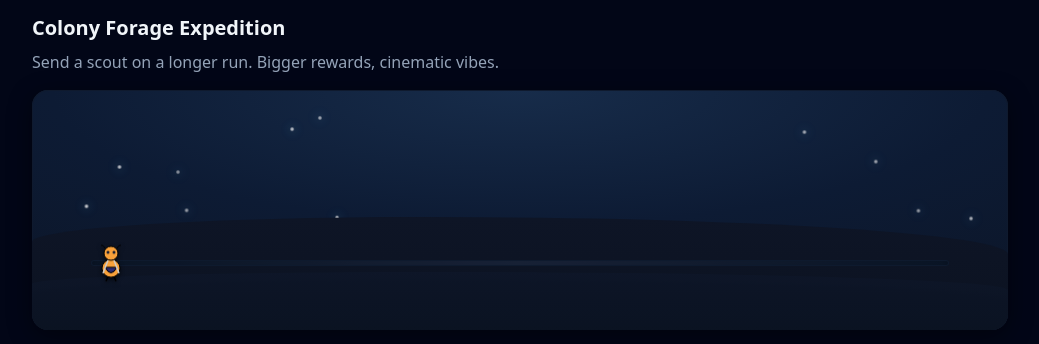
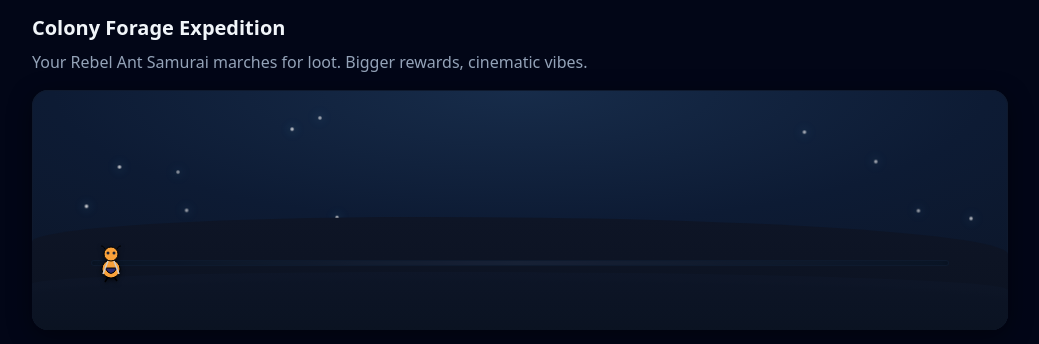
Before and after one commit to D1stknight/rebelants-playground, a Next.js app: page / in a window 1280 px wide. Both pictures are taken after a click on the button "🧭 Expedition". Shown: the part 152-496 px from the top of the page, without its empty margins (120-1159 px from the left). Built offline with nearby package versions, Linux system fonts and the light colour scheme.

Commit message:
Update Expedition.tsx

```diff
--- a/components/Expedition.tsx
+++ b/components/Expedition.tsx
@@ -15,12 +15,12 @@ export default function Expedition() {
   const [seed] = useState('guest-' + Math.random().toString(36).slice(2,8))
   const [modal, setModal] = useState<Prize | null>(null)
   const [glow, setGlow] = useState<'common'|'rare'|'ultra'|null>(null)
-  const [w, setW] = useState(0) // progress 0..100
+  const [w, setW] = useState(0)
+  const [frame, setFrame] = useState(1)
 
   const sceneRef = useRef<HTMLDivElement>(null)
   const antRef = useRef<HTMLDivElement>(null)
 
-  // set ant travel distance precisely based on trail width (CSS anim uses this value)
   useEffect(() => {
     const r = () => {
       const scene = sceneRef.current
@@ -30,7 +30,6 @@ export default function Expedition() {
       const trailRect = trail.getBoundingClientRect()
       const antRect = ant.getBoundingClientRect()
       const distance = Math.max(0, trailRect.width - antRect.width)
-      // we move the ant with JS translate during the run for accuracy
       ant.style.setProperty('--travel', `${distance}px`)
     }
     r()
@@ -62,17 +61,16 @@ export default function Expedition() {
     setGlow(null)
     setW(0)
 
-    // enable scene animation & start the “march”
     const scene = sceneRef.current
     const ant = antRef.current
     scene?.classList.add('animating','running')
 
-    // drive progress & ant movement (~5.2s)
     const start = Date.now()
     const dur = 5200
     const trail = scene?.querySelector('.trail') as HTMLDivElement | null
     const travel = ant ? parseFloat(getComputedStyle(ant).getPropertyValue('--travel')) || 0 : 0
 
+    // progress bar + ant movement
     const tick = () => {
       const t = Math.min(1, (Date.now() - start) / dur)
       setW(Math.round(t * 100))
@@ -81,7 +79,12 @@ export default function Expedition() {
     }
     requestAnimationFrame(tick)
 
-    // ask the API
+    // frame swap for walking (8fps)
+    let frameInterval: NodeJS.Timer | null = setInterval(() => {
+      setFrame(f => (f % 3) + 1)
+    }, 125)
+
+    // call API
     let prize: Prize = { type:'none', label:'Nothing this time' }
     try {
       const res = await fetch('/api/expedition', {
@@ -98,9 +101,12 @@ export default function Expedition() {
       }
     } catch (_) {}
 
-    // finish the run
+    // finish run
     await new Promise(r => setTimeout(r, dur))
     scene?.classList.remove('running')
+    if (frameInterval) clearInterval(frameInterval)
+    setFrame(2) // back to center
+
     if (prize.type === 'crate') {
       setGlow(prize.rarity)
       if (prize.rarity !== 'common' && scene) confettiBurst(scene)
@@ -112,11 +118,10 @@ export default function Expedition() {
   return (
     <section>
       <h2 className="text-xl font-semibold mb-2">Colony Forage Expedition</h2>
-      <p className="text-slate-400 mb-4">Send a scout on a longer run. Bigger rewards, cinematic vibes.</p>
+      <p className="text-slate-400 mb-4">Your Rebel Ant Samurai marches for loot. Bigger rewards, cinematic vibes.</p>
 
       {/* Scene */}
       <div ref={sceneRef} className="exp-scene mb-4">
-        {/* fireflies */}
         <div className="fireflies">
           {Array.from({length:14}).map((_,i)=>(
             <i key={i} style={{
@@ -126,13 +131,16 @@ export default function Expedition() {
             }} />
           ))}
         </div>
-
         <div className="hills"></div>
         <div className="trail"></div>
 
-        {/* Ant — Rebel Ant Samurai */}
+        {/* Ant Walk Cycle */}
         <div ref={antRef} className="ant" aria-hidden="true">
-          <img src="/ant-samurai.svg" alt="Rebel Ant Samurai" className="w-16 h-16 animate-bounce-slow" />
+          <img
+            src={`/ant-samurai-${frame}.svg`}
+            alt="Rebel Ant Samurai"
+            className="w-16 h-16"
+          />
         </div>
       </div>
 
```
